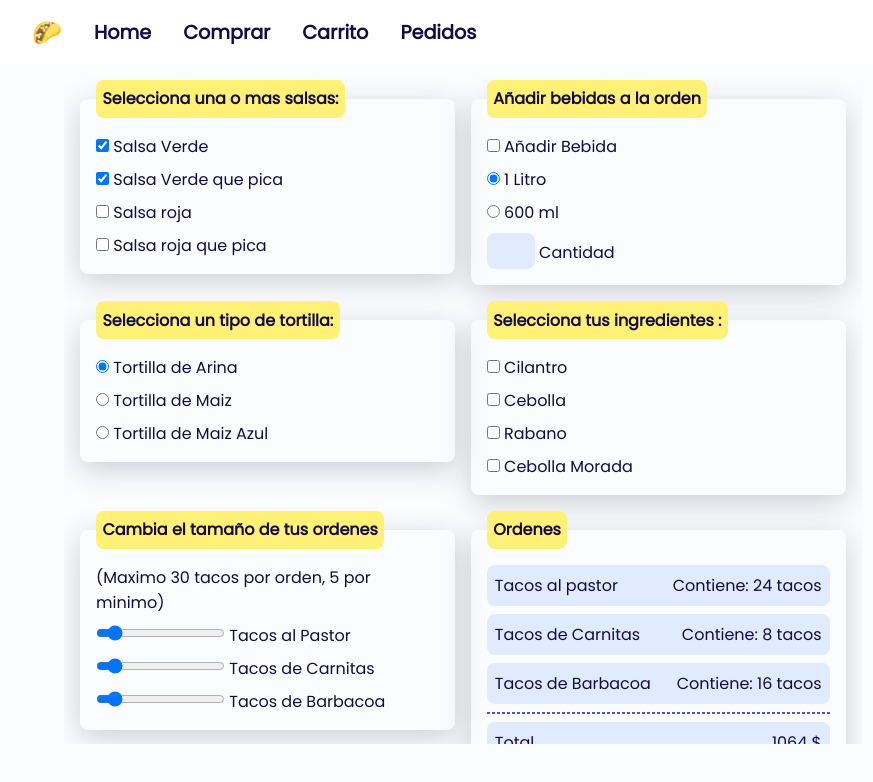
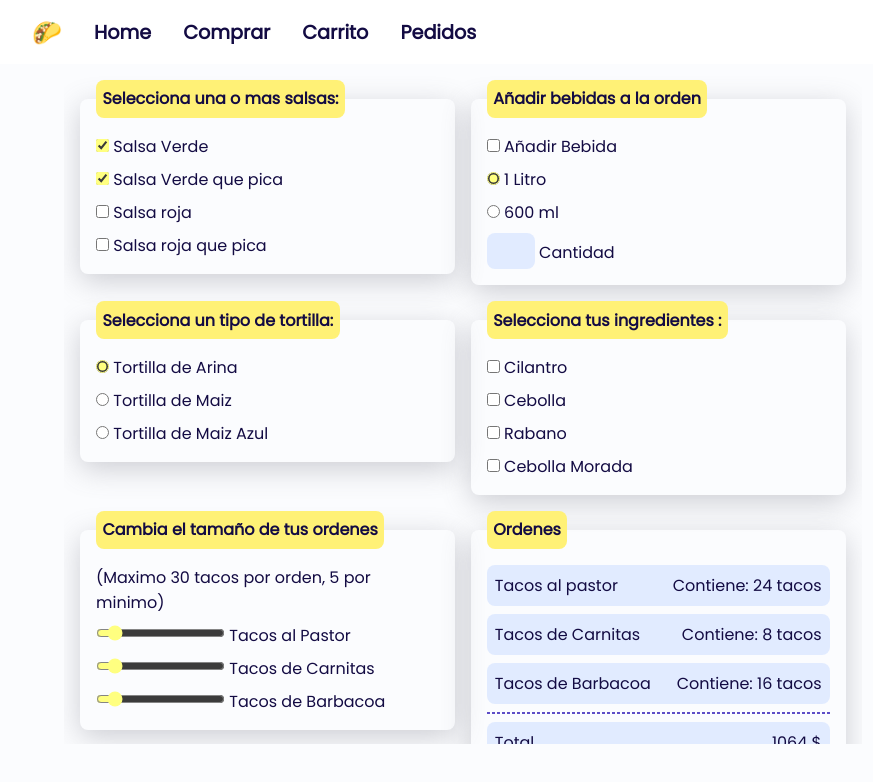
Before and after one commit to MauroMontan/taqueria, a website: page shop.html in a window 1280 px wide. Shown: the full height of the page, 0-873 px from the left. Drawn offline with nearby package versions, Linux system fonts and the light colour scheme; grey boxes are pictures that could not be loaded.

Commit message:
adding accent color

```diff
--- a/src/components/shop-form/shop-form.css
+++ b/src/components/shop-form/shop-form.css
@@ -35,6 +35,12 @@ legend {
   justify-content: space-between;
 }
 
+input[type="range"],
+input[type="radio"],
+input[type="checkbox"] {
+  accent-color: rgb(255, 255, 128);
+}
+
 input[type="number"] {
   font-size: 1.1rem;
   border: none;
```
